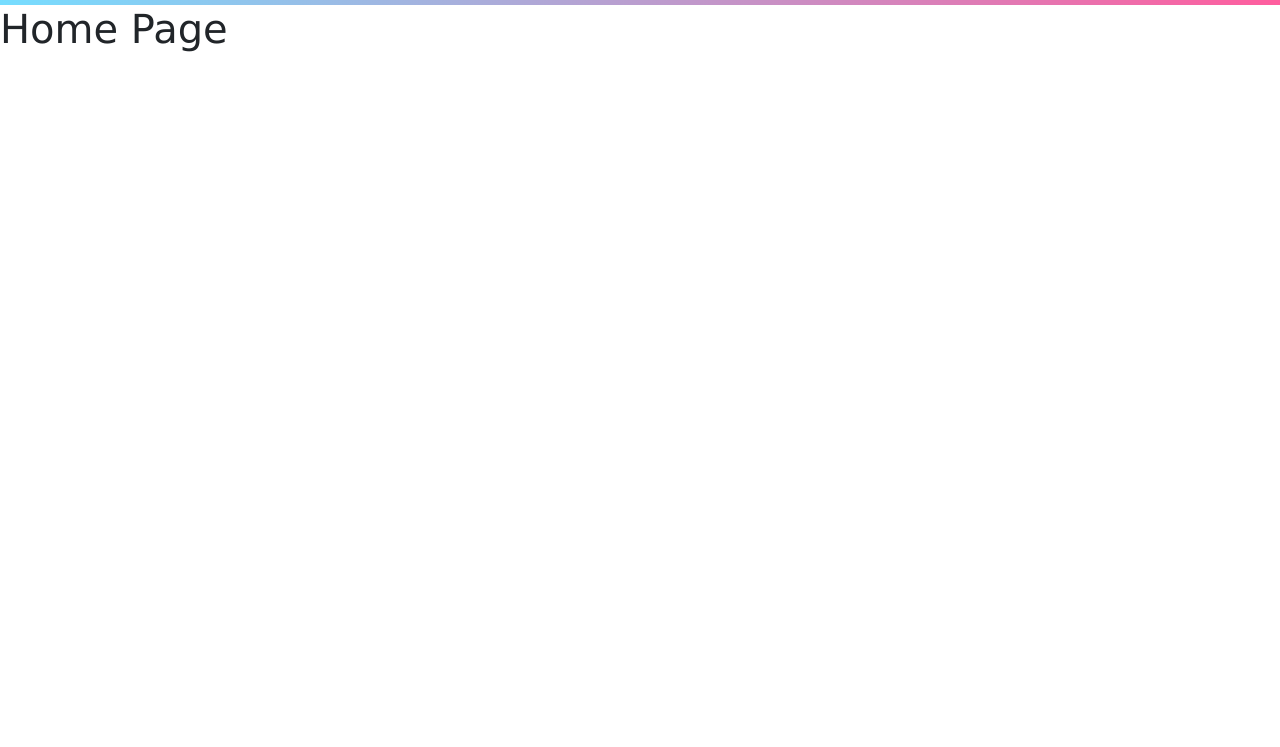
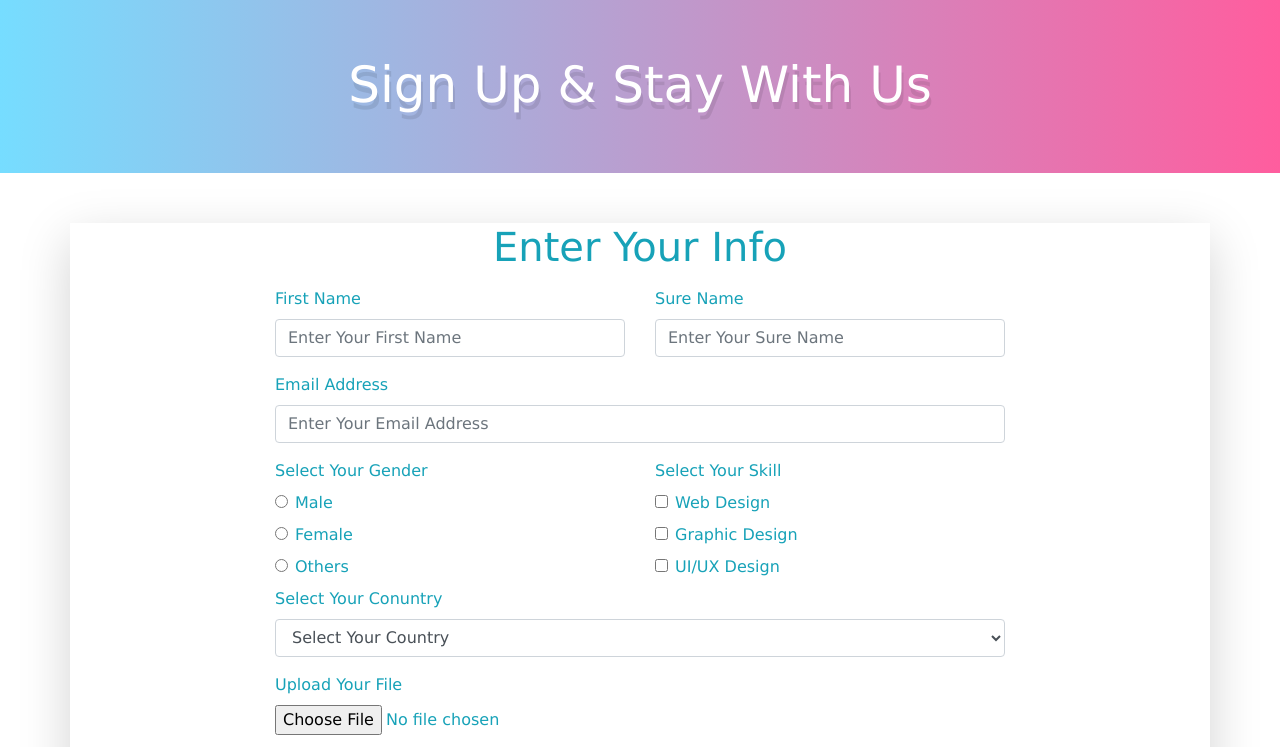
Before and after one commit to sultan-sheikh/forms, a plain HTML site: page index.html in a window 1280 px wide. Shown: the part 53-800 px from the top of the page. Drawn offline with nearby package versions, Linux system fonts and the light colour scheme.

Commit message:
Update index.html

```diff
--- a/index.html
+++ b/index.html
@@ -12,7 +12,7 @@
     <title>form (bootstrap)</title>
   </head>
   <body>
-     <nav class="navbar navbar-expand-lg navbar-dark">
+    <nav class="navbar navbar-expand-lg navbar-dark">
       <div class="container">
           <a class="navbar-brand" href="index.html"><img src="images/slack.svg" alt="slack logo"></a>
   <button class="navbar-toggler" type="button" data-toggle="collapse" data-target="#navbarSupportedContent" aria-controls="navbarSupportedContent" aria-expanded="false" aria-label="Toggle navigation">
@@ -50,7 +50,97 @@
   </div>
       </div>
     </nav>
-<h1>Home Page</h1>
+<!-- signup section header start -->
+<header>
+  <h1>Sign Up & Stay With Us</h1>
+</header>
+<!-- signup section header end -->
+
+<!-- signup form start -->
+<section class="signup_section">
+  <div class="container">
+    <div class="row justify-content-center shadow-lg text-info">
+      <div class="col-xl-8">
+        <form action="">
+                <h1 class="mb-3 text-center">Enter Your Info</h1>
+          <div class="row">
+            <div class="col-xl-6">
+              <div class="form-group">
+                <label for="">First Name</label>
+                <input type="text" class="form-control" placeholder="Enter Your First Name">
+              </div>
+            </div>
+            <div class="col-xl-6">
+              <div class="form-group">
+                <label for="">Sure Name</label>
+                <input type="text" class="form-control" placeholder="Enter Your Sure Name">
+              </div>
+            </div>
+          </div>
+          <label for="">Email Address</label>
+          <input type="email" class="form-control form-group" placeholder="Enter Your Email Address">
+
+          <div class="row">
+            <div class="col-xl-6">
+          <label for="">Select Your Gender</label>
+          <div class="form-check">
+            <input type="radio" class="form-check-input" name="gender" value="male" id="same"><label for="same">Male</label>
+          </div>
+          <div class="form-check ">
+            <input type="radio" class="form-check-input" name="gender" value="female" id="another"><label for="another">Female</label>
+          </div>
+          <div class="form-check">
+            <input type="radio" class="form-check-input" name="gender" value="gender" id="other"><label for="other">Others</label>
+          </div>
+          </div>
+
+          <div class="col-xl-6">
+          <label for="">Select Your Skill</label>
+          <div class="form-check">
+            <input type="checkbox" class="form-check-input" name="same" value="Web" id="web"><label for="web">Web Design</label>
+          </div>
+          <div class="form-check ">
+            <input type="checkbox" class="form-check-input" name="same" value="Graphic" id="graphic"><label for="graphic">Graphic Design</label>
+          </div>
+          <div class="form-check">
+            <input type="checkbox" class="form-check-input" name="same" value="ui/ux" id="uiux"><label for="uiux">UI/UX Design</label>
+          </div>
+          </div>
+
+          <div class="col-xl-12 mb-3">
+            <label for="">Select Your Conuntry</label>
+            <select name="country" id="" class="form-control">
+              <option value="">Select Your Country</option>
+              <option value="bd">Ban</option>
+              <option value="pak">Pak</option>
+              <option value="uk">UK</option>
+              <option value="usa">USA</option>
+              <option value="uae">UAE</option>
+            </select>
+          </div>
+
+          <div class="col-xl-12 mb-3">
+            <label for="">Upload Your File</label>
+            <input type="file" name="" id="" class="form-control-file">
+          </div>
+
+
+          <div class="col-xl-12 mb-3">
+            <label for="">Messege</label>
+            <textarea name="" id="" cols="30" rows="5" class="form-control"></textarea>
+          </div>
+
+          <div class="col-xl-12 mb-3">
+            <input type="submit" class=" btn btn-info btn-lg border-0 px-5 btn-block">
+          </div>
+
+          </div>
+        </form>
+      </div>
+    </div>
+  </section>
+<!-- signup form end -->
+
 
 
 
```
